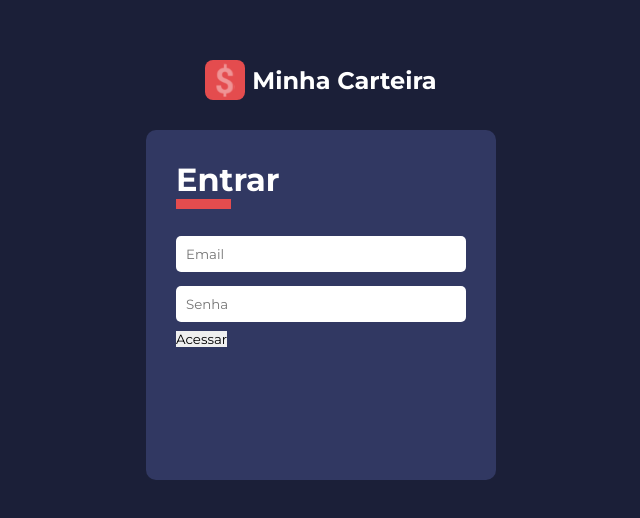
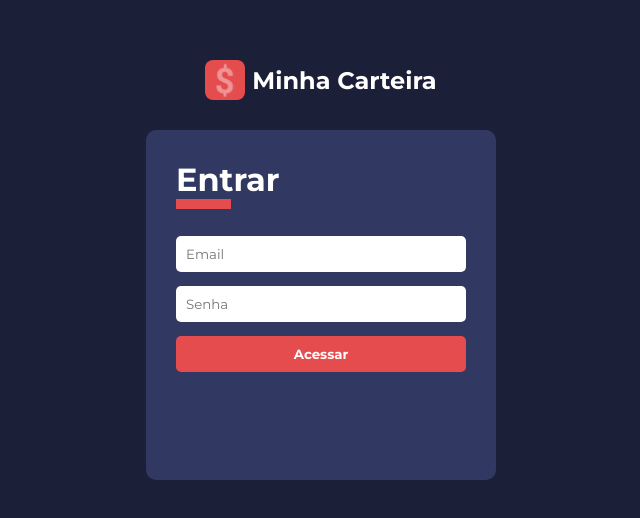
Before and after one commit to YuriLopesM/minha-carteira-dashboard, a React (Create React App) app: page / in a window 1280 px wide. Shown: the part 130-648 px from the top of the page, without its empty margins (319-959 px from the left). Built offline with nearby package versions, Linux system fonts and the light colour scheme.

Commit message:
Update lesson 8.3 (in built)

```diff
--- /dev/null
+++ b/src/components/Button/index.tsx
@@ -0,0 +1,13 @@
+import React, { ButtonHTMLAttributes} from 'react';
+
+import { Container } from './styles';
+
+type IButtonProps = ButtonHTMLAttributes<HTMLButtonElement>
+
+const Button: React.FC<IButtonProps> = ({children, ...rest}) => (
+    <Container {...rest}>
+        {children}
+    </Container>
+);
+
+export default Button;
--- /dev/null
+++ b/src/components/Button/styles.ts
@@ -0,0 +1,18 @@
+import styled from 'styled-components';
+
+export const Container = styled.button`
+    width: 100%;
+    margin: 7px 0;
+    padding: 10px;
+    border-radius: 5px;
+
+    font-weight: 700;
+    color: ${props => props.theme.colors.white};
+    background-color: ${props => props.theme.colors.warning};
+
+    transition: opacity .3s;
+
+    &:hover{
+        opacity: .7;
+    }
+`;
--- a/src/pages/SignIn/index.tsx
+++ b/src/pages/SignIn/index.tsx
@@ -3,6 +3,7 @@
 import logoImg from '../../assets/logo.svg';
 
 import Input from '../../components/Input';
+import Button from '../../components/Button';
 
 import {
     Container,
@@ -24,7 +25,7 @@
                 <Input type="email" placeholder="Email" required />
                 <Input type="password" placeholder="Senha" required />
 
-                <button type="submit">Acessar</button>
+                <Button type="submit">Acessar</Button>
             </Form>
         </Container>
     );
```
